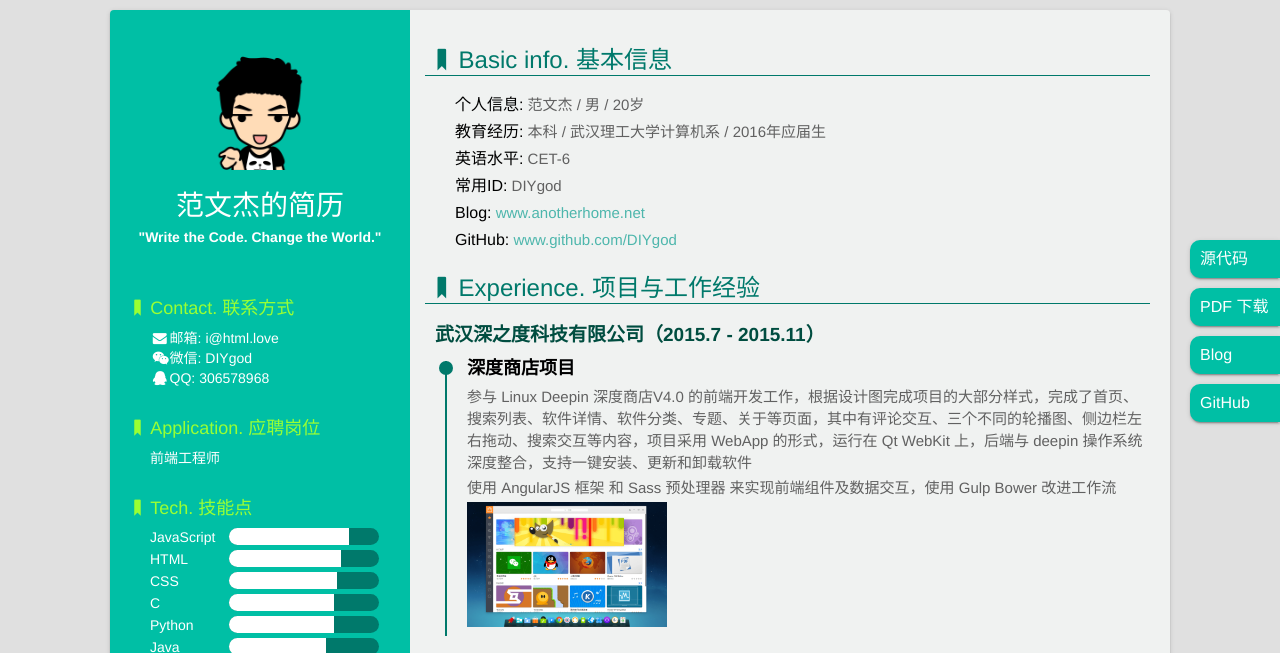
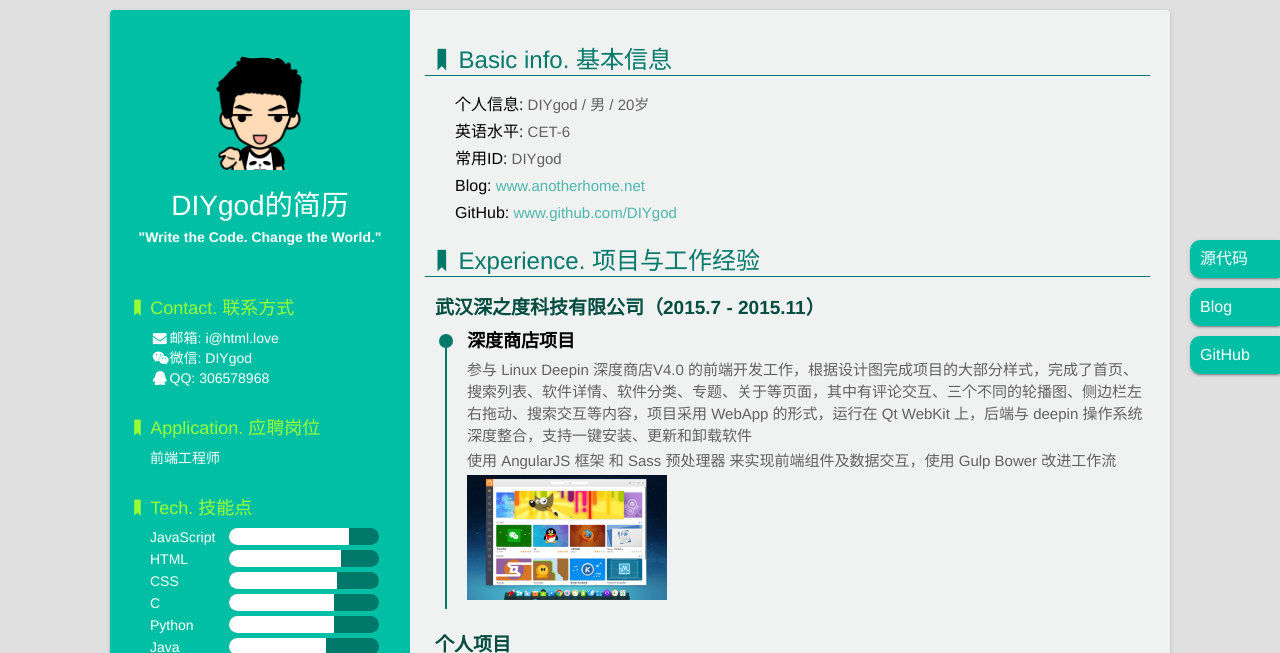
Before and after one commit to zmyfrank/Resume, a website: page index.html in a window 1280 px wide. Shown: the top 653 px of the page. Drawn offline with Linux system fonts and the light colour scheme.

Commit message:
remove sensitive information

```diff
--- a/index.html
+++ b/index.html
@@ -2,9 +2,9 @@
 <html>
 <head>
     <meta charset="UTF-8">
-    <title>范文杰的简历</title>
+    <title>DIYgod的简历</title>
     <meta name="description" content="我是一个充满活力、对前端由衷热爱、善于发现问题的前端工程师。我目前正在寻找前端工程师岗位，希望借此机会为贵司献上我的一点绵薄之力，快招我到碗里来吧！">
-    <meta name="keywords" content="范文杰,DIYgod,前端,工作,简历">
+    <meta name="keywords" content="DIYgod,前端,工作,简历">
     <link rel="shortcut icon" href="favicon.ico">
     <link rel="stylesheet" href="dist/css/style.min.css">
     <link rel="stylesheet" href="dist/css/fontello.min.css">
@@ -26,9 +26,6 @@
                 <a href="https://github.com/DIYgod/Resume" target="_blank">源代码</a>
             </li>
             <li>
-                <a href="前端工程师-范文杰.pdf" target="_blank">PDF 下载</a>
-            </li>
-            <li>
                 <a href="https://www.anotherhome.net" target="_blank">Blog</a>
             </li>
             <li>
@@ -40,7 +37,7 @@
         <div class="sidebar">
             <div class="title">
                 <img src="img/head.png">
-                <h1>范文杰的简历</h1>
+                <h1>DIYgod的简历</h1>
                 <h2>"Write the Code. Change the World."</h2>
             </div>
             <ul class="side-info">
@@ -103,8 +100,7 @@
             <ul class="main-info">
                 <li class="someRight">
                     <dt><i class="icon-bookmark"></i>Basic info. 基本信息</dt>
-                    <dd><span>个人信息:</span> 范文杰 / 男 / 20岁</dd>
-                    <dd><span>教育经历:</span> 本科 / 武汉理工大学计算机系 / 2016年应届生</dd>
+                    <dd><span>个人信息:</span> DIYgod / 男 / 20岁</dd>
                     <dd><span>英语水平:</span> CET-6</dd>
                     <dd><span>常用ID:</span> DIYgod</dd>
                     <dd><span>Blog:</span> <a href="https://www.anotherhome.net" target="_blank">www.anotherhome.net</a></dd>
```
